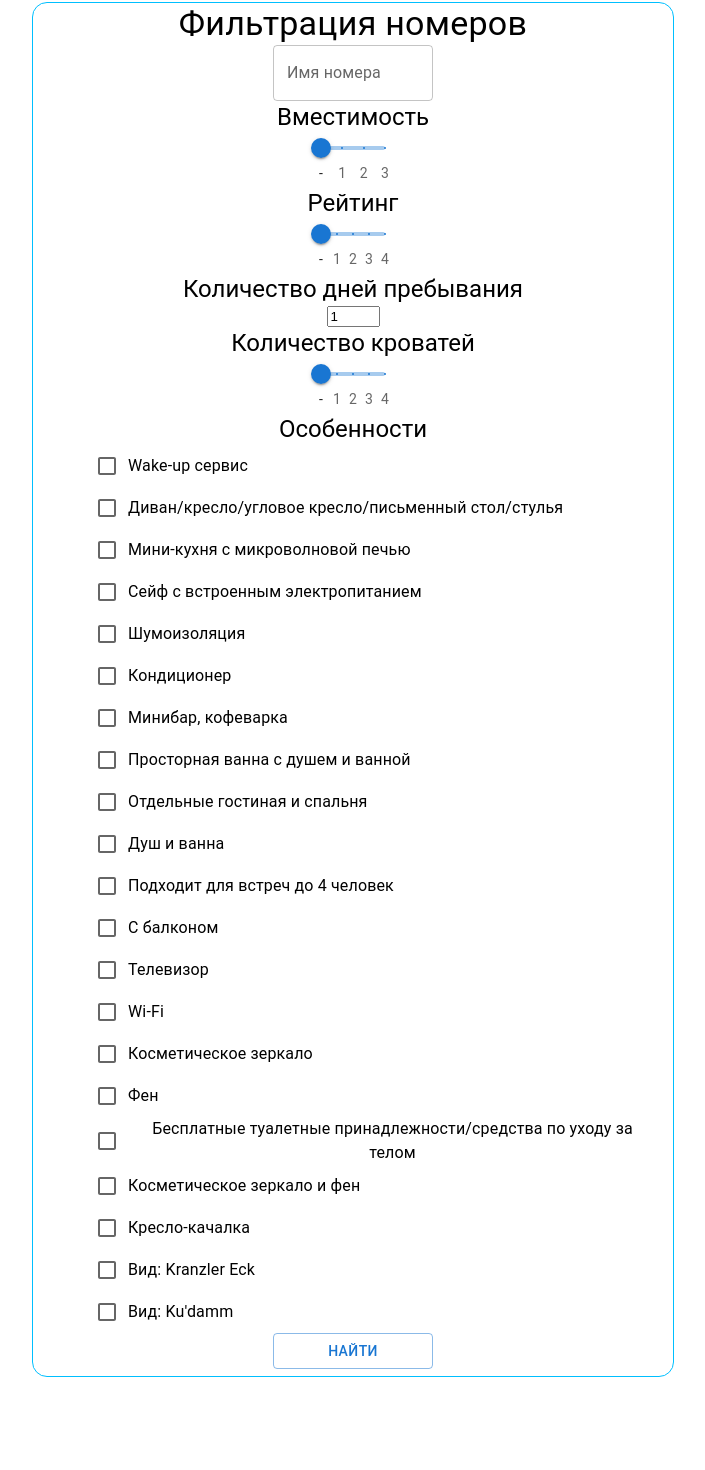
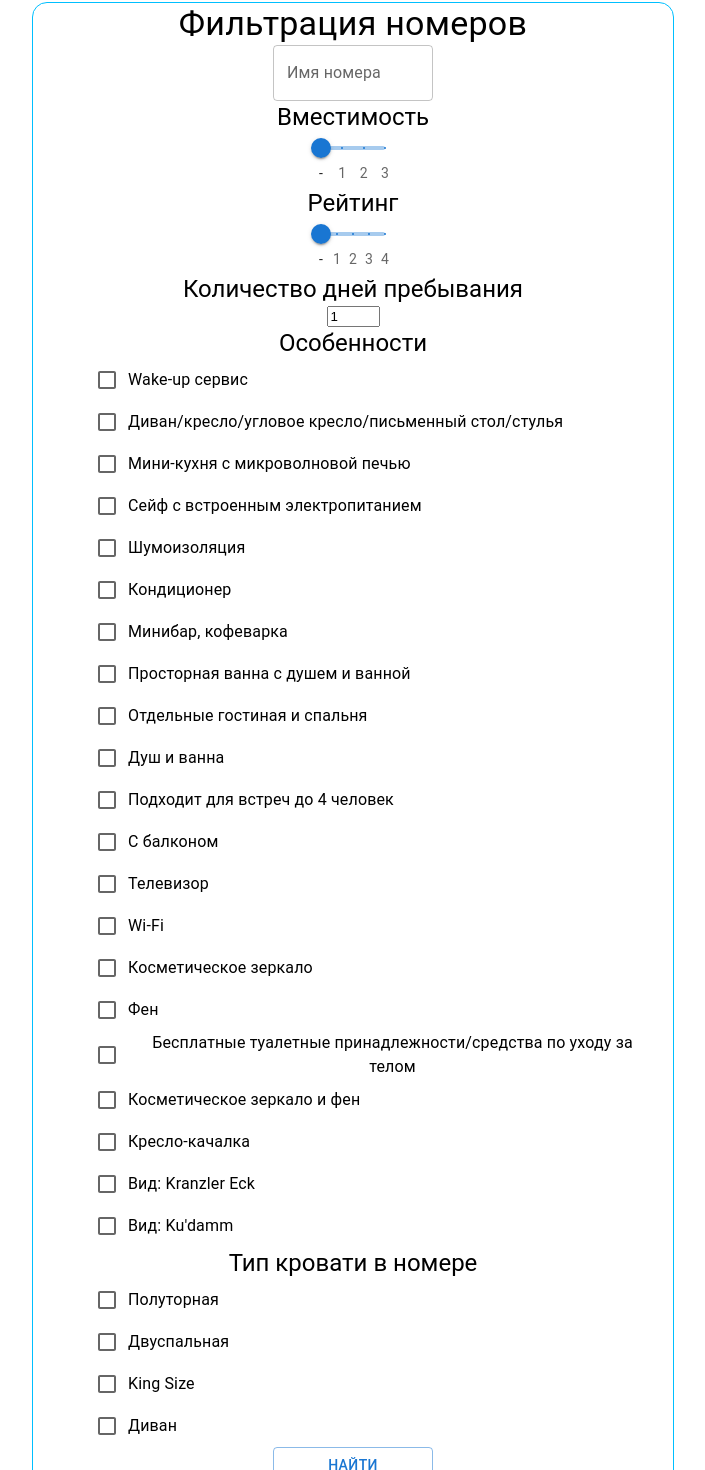
Before and after one commit to Carcass0/HotelRoomBooking, a React (Create React App) app in the folder frontend/: page / in a window 1280 px wide. Shown: the part 83-1553 px from the top of the page, without its empty margins (287-992 px from the left). Before the commit the page ends 1473 px from the top, so only its background shows below. Built offline with nearby package versions, Linux system fonts and the light colour scheme.

Commit message:
Beds filters frontend

```diff
--- a/frontend/src/consts.tsx
+++ b/frontend/src/consts.tsx
@@ -44,3 +44,8 @@ export const AMENITY_TYPES = [
     "Вид: Kranzler Eck",
     "Вид: Ku'damm"
 ]
+
+export const BED_TYPES = ["Полуторная",
+             "Двуспальная",
+             "King Size",
+             "Диван"]
--- a/frontend/src/pages/RoomsList/RoomsList.tsx
+++ b/frontend/src/pages/RoomsList/RoomsList.tsx
@@ -1,7 +1,7 @@
 import { useState, useCallback, useEffect } from 'react';
 import './RoomsList.css';
 import { IRoom } from '../../interfaces';
-import {MARKS, AMENITY_TYPES} from '../../consts';
+import {MARKS, AMENITY_TYPES, BED_TYPES} from '../../consts';
 import Typography from '@mui/material/Typography';
 import Box from "@mui/material/Box"
 import Slider from '@mui/material/Slider';
@@ -16,10 +16,10 @@ function RoomsList() {
   const [rooms, setRooms] = useState<IRoom[]>([])
   const [name, setName] = useState<string>('');
   const [stayDuration, setStayDuration] = useState<number>(1);
-  const [bedsNum, setBedsNum] = useState<number>(0);
   const [capacity, setCapacity] = useState<number>(0);
   const [stars, setStars] = useState<number>(0);
   const [amenities, setAmenities] = useState<string[]>([])
+  const [bedTypes, setBedTypes] = useState<number[]>([])
 
   const fetchRooms = useCallback(() => {
     fetch('http://localhost:8000/')
@@ -55,8 +55,15 @@ function RoomsList() {
     setStayDuration(nextValue)
   }
 
-  function handleBedsNum(event: Event, newValue: number | number[]) {
-    setBedsNum(newValue as number);
+  function handleBedTypesChange(isChecked: boolean, indexOfItem: number) {
+    if (isChecked) {
+      setBedTypes(bedTypes.concat([indexOfItem]))
+    } else {
+      var removedIndex = bedTypes.indexOf(indexOfItem);
+      if (removedIndex !== -1) {
+        setBedTypes(bedTypes.filter((value, index) => removedIndex!==index))
+      }
+    }
   };
 
   function handleAmenitiesChange(isChecked: boolean, item: string) {
@@ -71,15 +78,20 @@ function RoomsList() {
   };
 
   function handleFiltersSending() {
+    var bedsString = ''
+    bedTypes.sort().map((item) => {
+      bedsString += String(item)
+    })
+    console.log(bedsString)
     var filter = {
       name: name,
       capacity: capacity,
       stars: stars,
       amenities: amenities,
-      beds: [],
+      beds: bedsString,
       stay_duration: stayDuration
     }
-    console.log(filter)
+
     fetch('http://localhost:8000/', {
       method: 'POST',
       body: JSON.stringify(filter),
@@ -124,17 +136,23 @@ function RoomsList() {
             </Box>
             <Typography variant="h5">Количество дней пребывания</Typography>
             <input type="number" name="stayDuration" style={{width: 45}} value={stayDuration} onChange={handleStayDuration}></input>
-            <Typography variant="h5">Количество кроватей</Typography>
-            <Box className='slider'>
-            <Slider className='slider' value={bedsNum} onChange={handleBedsNum} step={1} min={0} max={4} marks={MARKS} />
-            </Box>
             </Box>
             <Typography variant="h5">Особенности</Typography>
             <FormGroup sx={{marginLeft: '10%'}}>
             {
-              AMENITY_TYPES.map((item) => {
+              AMENITY_TYPES.map((item, index) => {
                 return (
                   <FormControlLabel control={<Checkbox />} key={item} label={item} onChange={(e, isChecked) => handleAmenitiesChange(isChecked, item)}/>
+                )
+            })
+          }
+            </FormGroup>
+            <Typography variant="h5">Тип кровати в номере</Typography>
+            <FormGroup sx={{marginLeft: '10%'}}>
+            {
+              BED_TYPES.map((item, index) => {
+                return (
+                  <FormControlLabel control={<Checkbox />} key={item} label={item} onChange={(e, isChecked) => handleBedTypesChange(isChecked, index)}/>
                 )
             })
           }
```
Also changed, not shown: 1 other file (tests, documents, lock files or other folders).
